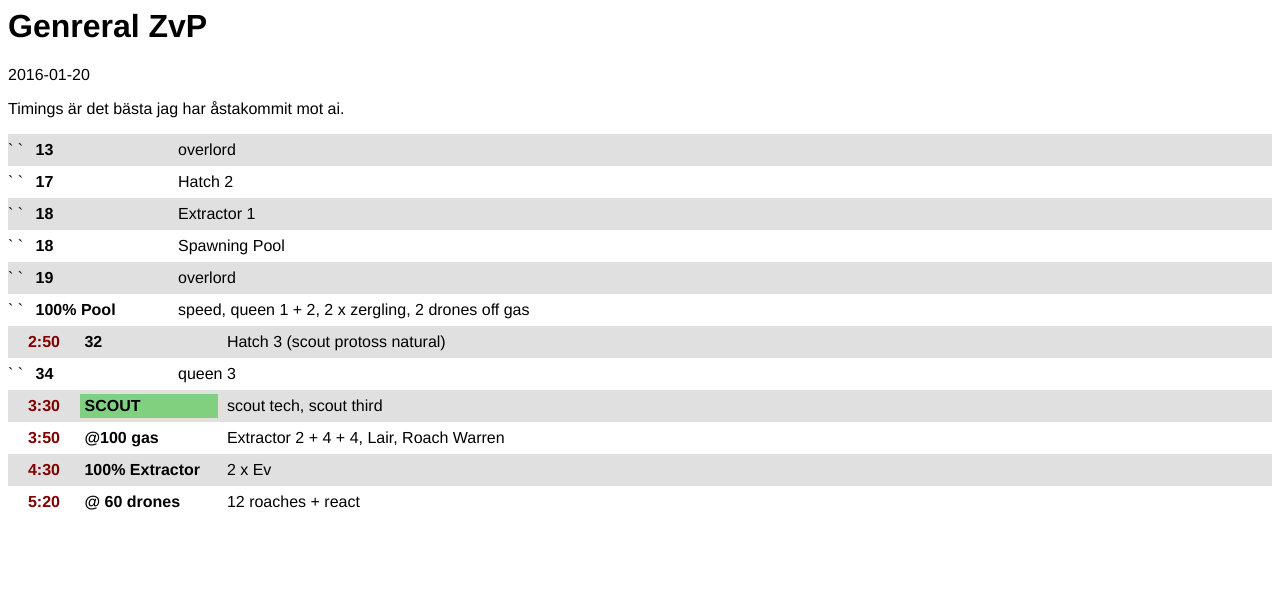
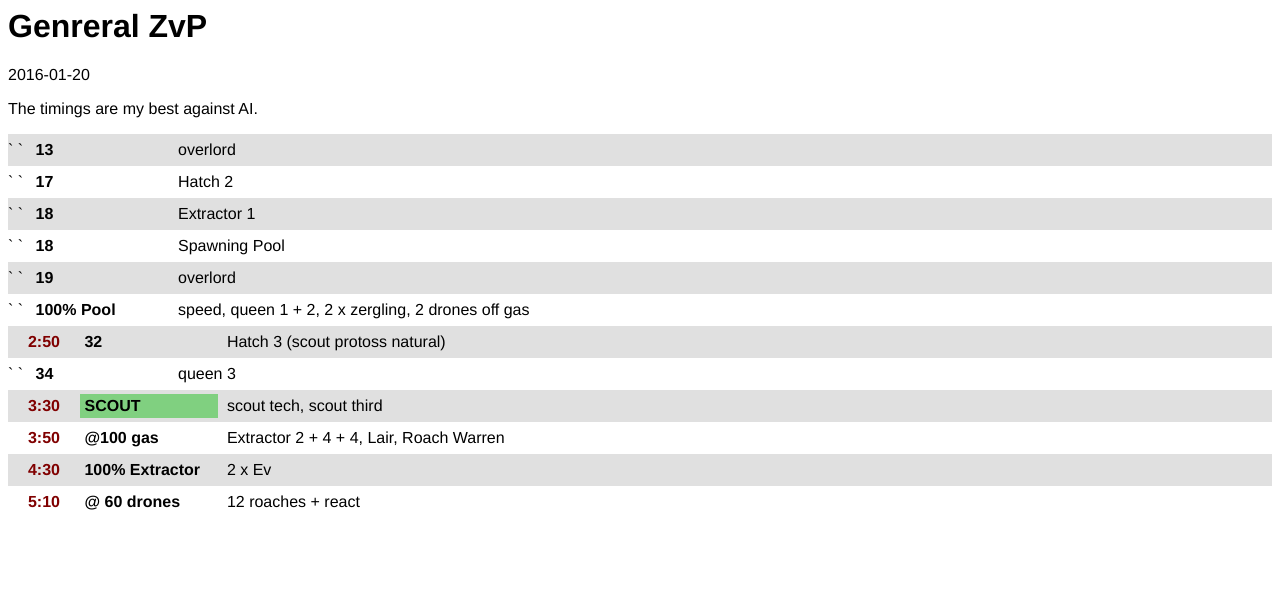
Before and after one commit to andersroos/andersroos.github.io, a Jekyll site: the page built from sc2/general-zvp.md, in a window 1280 px wide. Shown: the top 596 px of the page. Built offline with Jekyll 4.4.1, drawn with Linux system fonts in a browser that asks for light colours.

Commit message:
Protoss timings.

```diff
--- a/sc2/general-zvp.md
+++ b/sc2/general-zvp.md
@@ -5,7 +5,7 @@ body_class: sc2-bo
 
 2016-01-20
 
-Timings är det bästa jag har åstakommit mot ai.
+The timings are my best against AI.
 
 - `    ` _13_                 overlord
 - `    ` _17_                 Hatch 2
@@ -18,4 +18,4 @@ Timings är det bästa jag har åstakommit mot ai.
 - `3:30` __SCOUT__            scout tech, scout third
 - `3:50` _@100 gas_           Extractor 2 + 4 + 4, Lair, Roach Warren
 - `4:30` _100% Extractor_     2 x Ev
-- `5:20` _@ 60 drones_        12 roaches + react
+- `5:10` _@ 60 drones_        12 roaches + react
```
